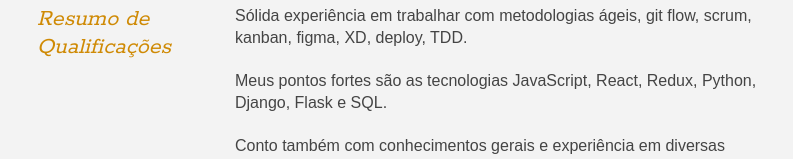
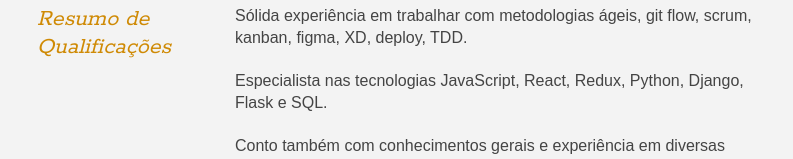
Before and after one commit to trotou/cv, a plain HTML site: page index.html in a window 1280 px wide. Shown: the part 251-410 px from the top of the page, without its empty margins (243-1036 px from the left). Drawn offline with Linux system fonts and the light colour scheme.

Commit message:
INt: update cv

```diff
--- a/index.html
+++ b/index.html
@@ -67,8 +67,8 @@
                 flow, scrum, kanban, figma, XD, deploy, TDD.
               </p>
               <p>
-                Meus pontos fortes são as tecnologias JavaScript, React, Redux,
-                Python, Django, Flask e SQL.
+                Especialista nas tecnologias JavaScript, React, Redux, Python,
+                Django, Flask e SQL.
               </p>
               <p>
                 Conto também com conhecimentos gerais e experiência em diversas
```
